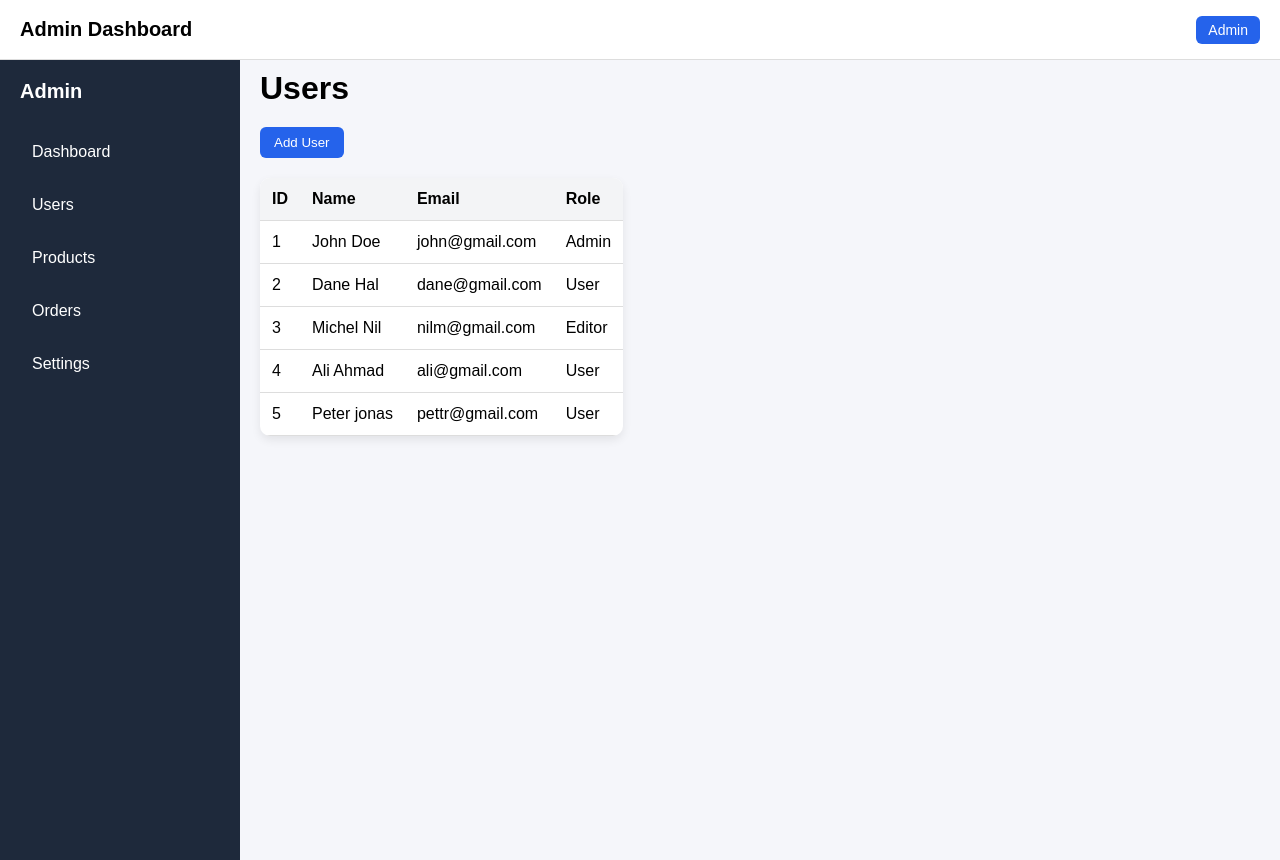
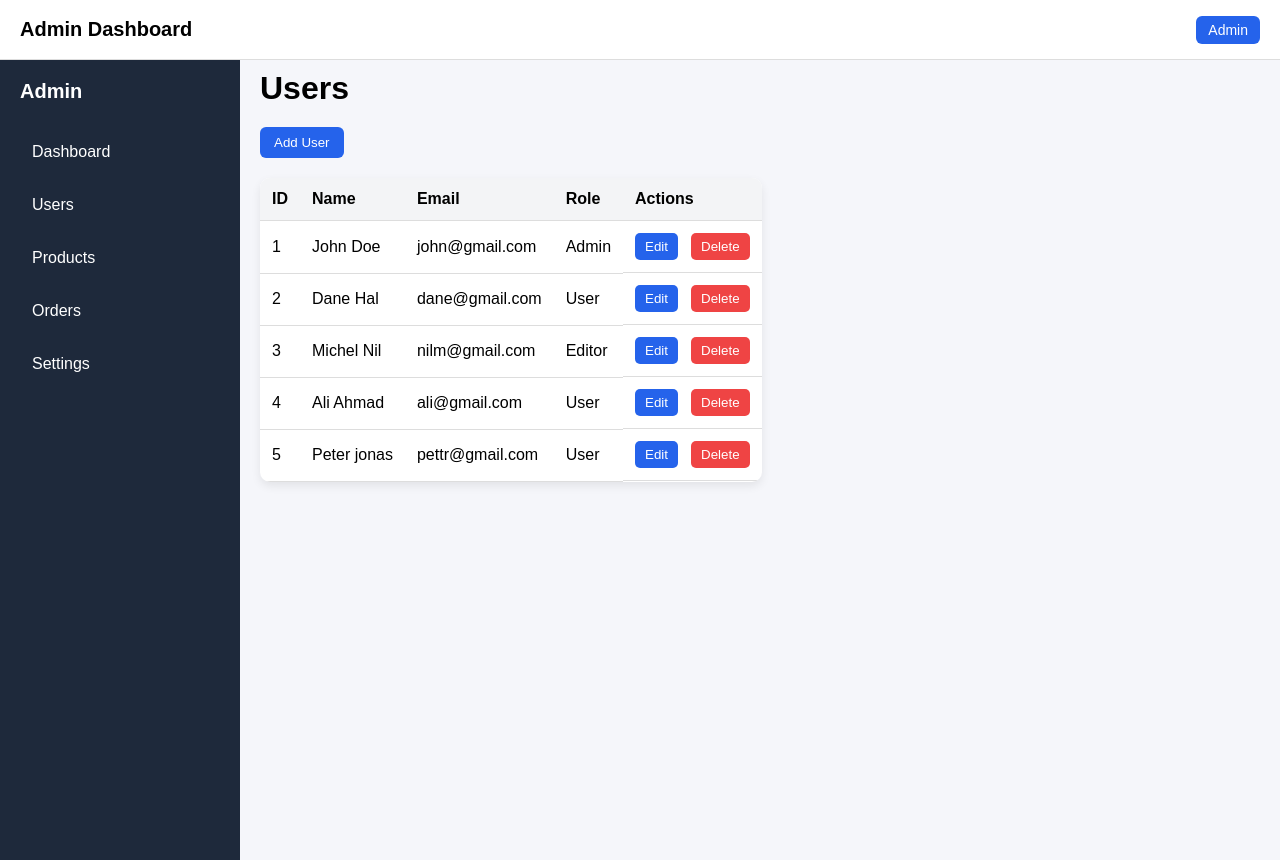
Before and after one commit to OmKhandale05/admin-dashboard, a React (Vite) app: page /users in a window 1280 px wide. Built offline with nearby package versions, Linux system fonts and the light colour scheme.

Commit message:
Feature: add action button support in table component

```diff
--- a/src/components/Modal.jsx
+++ b/src/components/Modal.jsx
@@ -13,7 +13,7 @@ const Modal = ({ isOpen , onClose, children}) => {
             </div>
 
         </div>
-     );
+    );
 }
 
 export default Modal;
--- a/src/components/Table.jsx
+++ b/src/components/Table.jsx
@@ -1,6 +1,6 @@
 import "../styles/Table.css"
 
-const Table = ({ columns, data }) => {
+const Table = ({ columns, data, actions }) => {
   return (
     <table className="table">
       <thead>
@@ -8,6 +8,8 @@ const Table = ({ columns, data }) => {
           {columns.map((col, index) => (
             <th key={index}>{col.header}</th>
           ))}
+          {actions && <th>Actions</th>}
+
         </tr>
       </thead>
       <tbody>
@@ -16,6 +18,11 @@ const Table = ({ columns, data }) => {
             {columns.map((col, i) => (
               <td key={i}>{row[col.accessor]}</td>
             ))}
+            {actions && (
+                <td className="table-actions">
+                    {actions(row)}
+                </td>
+            )}
           </tr>
         ))}
       </tbody>
--- a/src/pages/Users.jsx
+++ b/src/pages/Users.jsx
@@ -2,34 +2,42 @@ import { useState } from "react";
 import Table from "../components/Table";
 import { users } from "../data/users";
 import Modal from "../components/Modal";
-import "../styles/Users.css"
-
-
+import "../styles/Users.css";
 
 const Users = () => {
-
   const [isOpen, setIsOpen] = useState(false);
 
   const columns = [
-    { header: "ID", accessor: "id"},
-    { header: "Name", accessor: "name"},
-    { header: "Email", accessor: "email"},
-    { header: "Role", accessor: "role"},
-  ]
+    { header: "ID", accessor: "id" },
+    { header: "Name", accessor: "name" },
+    { header: "Email", accessor: "email" },
+    { header: "Role", accessor: "role" },
+  ];
   return (
     <div>
       <h1>Users</h1>
 
-      <button className="add-btn" onClick={() => setIsOpen(true)}>Add User</button>
+      <button className="add-btn" onClick={() => setIsOpen(true)}>
+        Add User
+      </button>
 
-      <Table columns={columns} data ={users}/>
+      <Table
+        columns={columns}
+        data={users}
+        actions={(user) => (
+          <div className="table-actions">
+            <button className="edit-btn">Edit</button>
+            <button className="delete-btn">Delete</button>
+          </div>
+        )}
+      />
 
       <Modal isOpen={isOpen} onClose={() => setIsOpen(false)}>
         <h2>Add User</h2>
 
-        <input placeholder="Name"/>
-        <input placeholder="Email"/>
-        <input placeholder="Role"/>
+        <input placeholder="Name" />
+        <input placeholder="Email" />
+        <input placeholder="Role" />
 
         <button>Add</button>
       </Modal>
--- a/src/styles/Table.css
+++ b/src/styles/Table.css
@@ -22,3 +22,34 @@
 .table tr:hover{
     background: #f9fafb;
 }
+
+.table-actions{
+    display: flex;
+    gap: 8px;
+}
+
+.edit-btn{
+    background: #2563eb;
+    color: white;
+    border: none;
+    padding: 6px 10px;
+    border-radius: 5px;
+    cursor: pointer;
+}
+
+.delete-btn{
+    background: #ef4444;
+    color: white;
+    border: none;
+    padding: 6px 10px;
+    border-radius: 5px;
+    cursor: pointer;
+}
+
+.edit-btn:hover{
+    background: #1d4ed8;
+}
+
+.delete-btn:hover{
+    background: #dc2626;
+}
```
